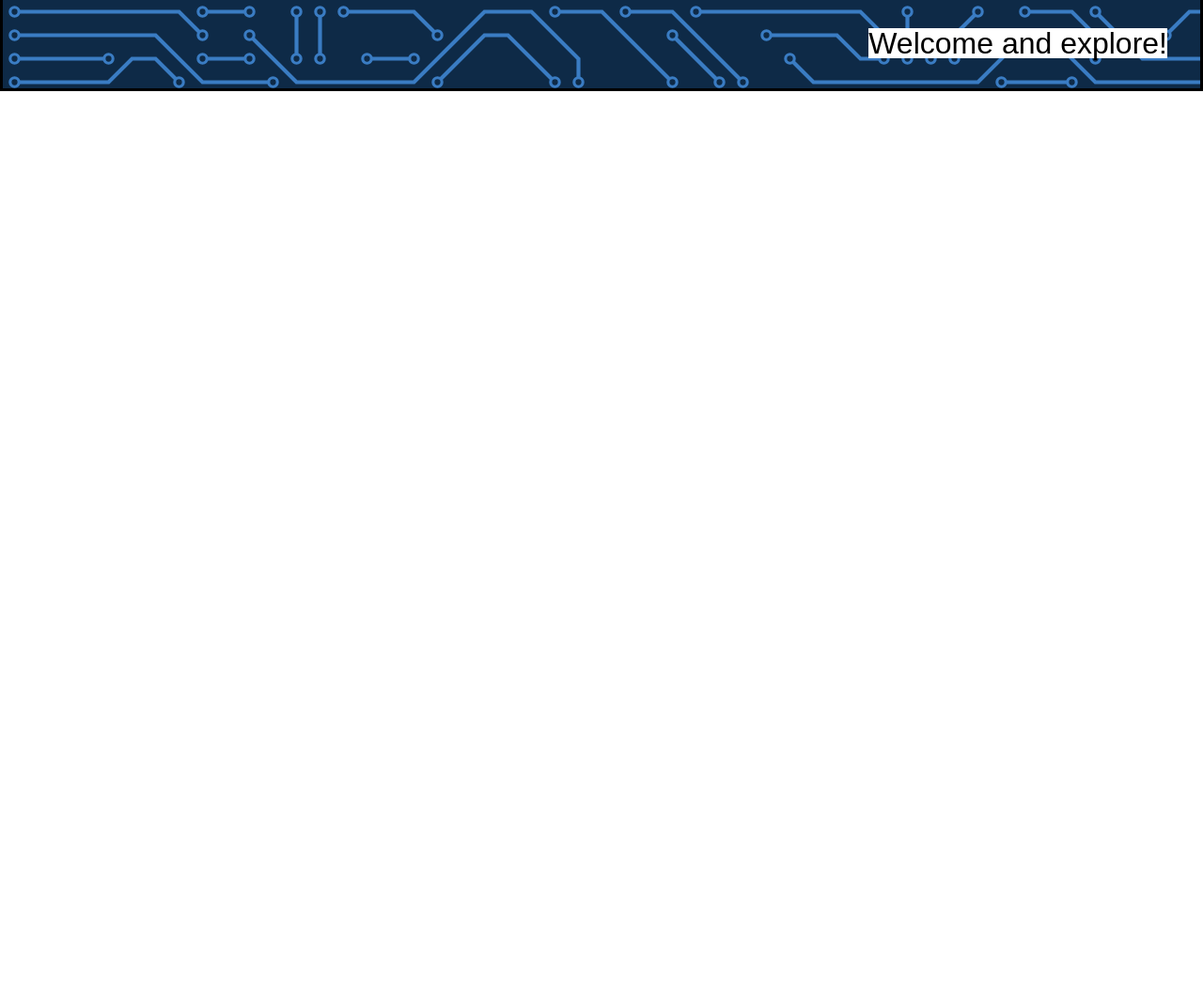
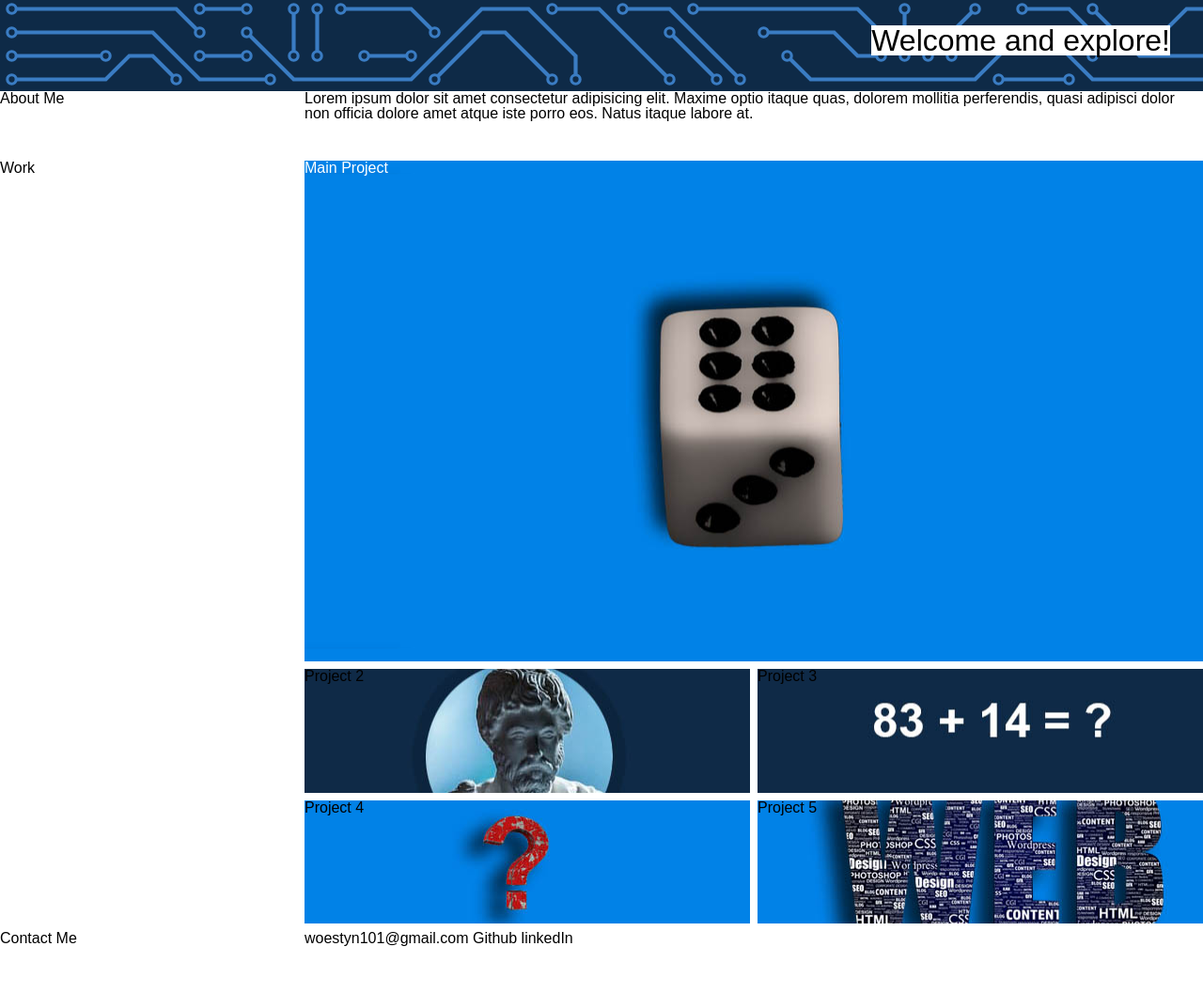
Before and after one commit to woestyn101/profile_website, a plain HTML site: page index.html in a window 1280 px wide. Shown: the part 75-1132 px from the top of the page at 94% size. Before the commit the page ends 800 px from the top, so only its background shows below. Drawn offline with Linux system fonts and the light colour scheme.

Commit message:
move unused images to raw, finished page images in grid

```diff
--- a/assets/style.css
+++ b/assets/style.css
@@ -47,7 +47,6 @@ a:visited {
     width:100%;
     height: 100px;
     background-image: url("images/headbanner.svg");
-    border: 3px solid black;
     text-align: right;
 
 }
@@ -63,3 +62,81 @@ a:visited {
 
 
 }
+
+.container {
+    display:grid;
+    height:120vh;
+    grid-template-rows: 1fr 4fr 4fr 2fr 2fr 1fr;
+    grid-template-columns: 1fr 1.5fr 1.5fr;
+    grid-gap: 0.5rem;
+}
+
+.side-aboutme {
+    grid-row: 1 / 2;
+    grid-column: 1/  2;
+
+}
+.side-work {
+    grid-row: 2 / 3;
+    grid-column: 1/  2;
+
+}
+
+.side-contactme {
+    grid-row: 6/ 7;
+    grid-column: 1/ 2;
+
+}
+
+.aboutme-content {
+    grid-row: 1 / 2;
+    grid-column:2/ 4;
+}
+.main-project {
+    grid-row: 2 / 4;
+    grid-column:2/ 4;
+    background-image: url("images/dice8.jpg");
+    background-repeat: cover;
+    background-position: center center;
+    background-size: auto;
+    color: white;
+
+}
+
+.project-2 {
+    grid-row: 4 / 5;
+    grid-column:2/ 3;
+    background-image: url("images/marcus-aurelius3.jpg");
+    background-repeat: cover;
+    background-position: center center;
+    background-size: auto;
+}
+.project-3 {
+    grid-row: 4 / 5;
+    grid-column:3/ 4;
+    background-image: url("images/math3.jpg");
+    background-repeat: cover;
+    background-position: center center;
+    background-size: auto;
+}
+.project-4 {
+    grid-row: 5 / 6;
+    grid-column:2/ 3;
+    background-image: url("images/guess_game2.jpg");
+    background-repeat: cover;
+    background-position: center center;
+    background-size: auto;
+}
+.project-5 {
+    grid-row: 5 / 6;
+    grid-column:3/ 4;
+    background-image: url("images/web3.jpg");
+    background-repeat: cover;
+    background-position: center center;
+    background-size: auto;
+}
+
+.footer-info {
+    grid-row: 6 / 7;
+    grid-column:2/ 4;
+}
--- a/index.html
+++ b/index.html
@@ -22,17 +22,20 @@
     <div class="top-bar"><p>Welcome and explore!</p></div>
     <section>
       <div class="container">
-        <div class="item side-aboutme"></div>
-        <div class="item side-work"></div>
-        <div class="item side-contactme"></div>
-        <div class="item aboutme-content"></div>
-        <div class="item main-project"></div>
-        <div class="item project-1"></div>
-        <div class="item project-2"></div>
-        <div class="item project-3"></div>
-        <div class="item project-4"></div>
-        <div class="item project-5"></div>
-        <div class="item footer-info"></div>
+        <div class="item side-aboutme">About Me</div>
+        <div class="item side-work">Work</div>
+        <div class="item side-contactme">Contact Me</div>
+        <div class="item aboutme-content">
+          Lorem ipsum dolor sit amet consectetur adipisicing elit. Maxime optio
+          itaque quas, dolorem mollitia perferendis, quasi adipisci dolor non
+          officia dolore amet atque iste porro eos. Natus itaque labore at.
+        </div>
+        <div class="item main-project"><p class="main-p">Main Project</p></div>
+        <div class="item project-2">Project 2</div>
+        <div class="item project-3">Project 3</div>
+        <div class="item project-4">Project 4</div>
+        <div class="item project-5">Project 5</div>
+        <div class="item footer-info">woestyn101@gmail.com Github linkedIn</div>
       </div>
     </section>
   </body>
```
Also changed, not shown: assets/images/dice8.jpg (added), assets/images/guess_game2.jpg (added), assets/images/logo.jpg (deleted), assets/images/marcus-aurelius3.jpg (added), assets/images/math3.jpg (added), assets/images/web3.jpg (added), assets/images/web_template.jpg (deleted).
